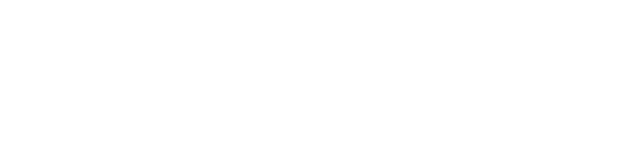
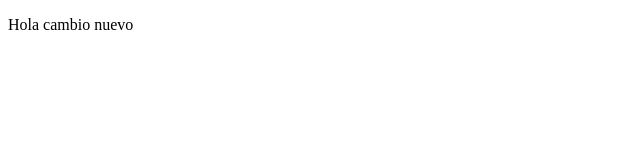
Before and after one commit to tomaslago33/portafolio-tomas2025, a plain HTML site: page index.html in a window 1280 px wide. Shown: the whole page, without its empty margins (0-640 px from the left). Drawn offline with Linux system fonts and the light colour scheme.

Commit message:
nuevo cambio para probar llave ssh

```diff
--- a/index.html
+++ b/index.html
@@ -6,6 +6,6 @@
     <title>Document</title>
 </head>
 <body>
-
+    <p>Hola cambio nuevo</p>
 </body>
 </html>
```
